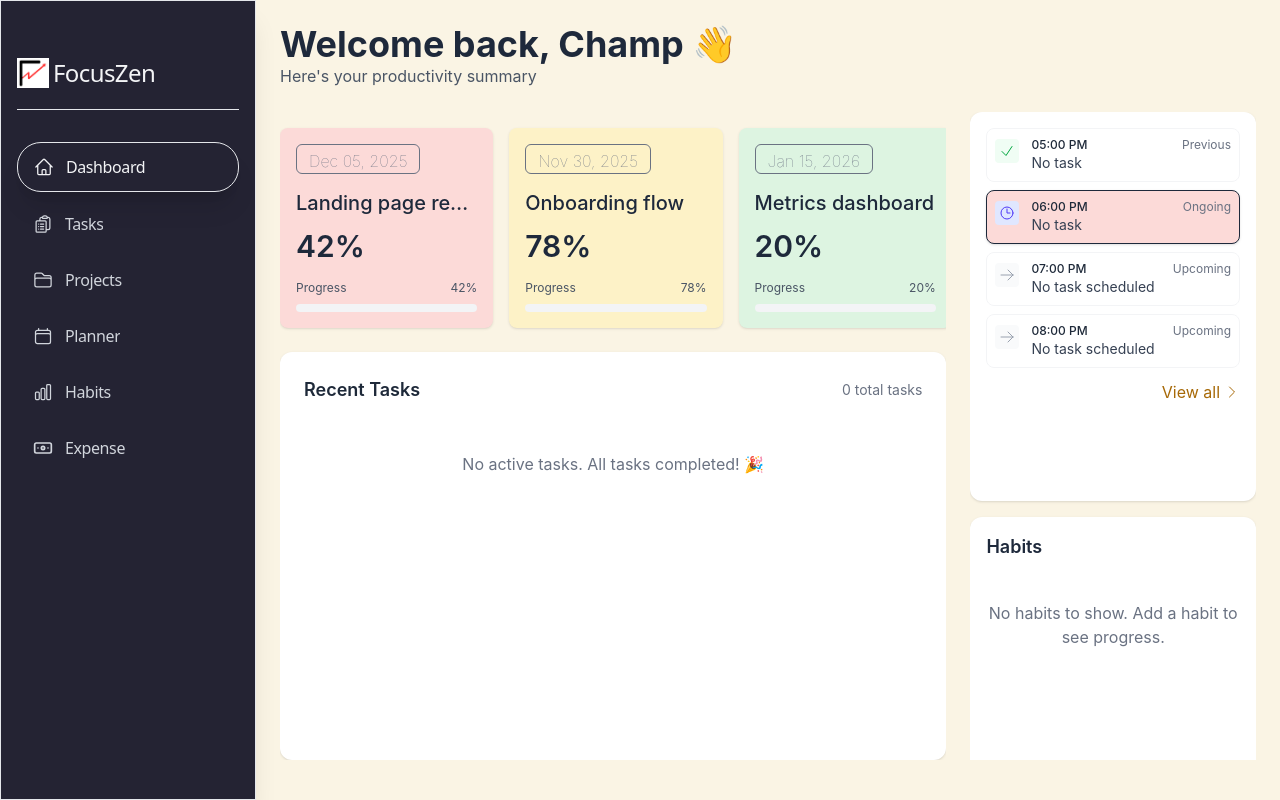
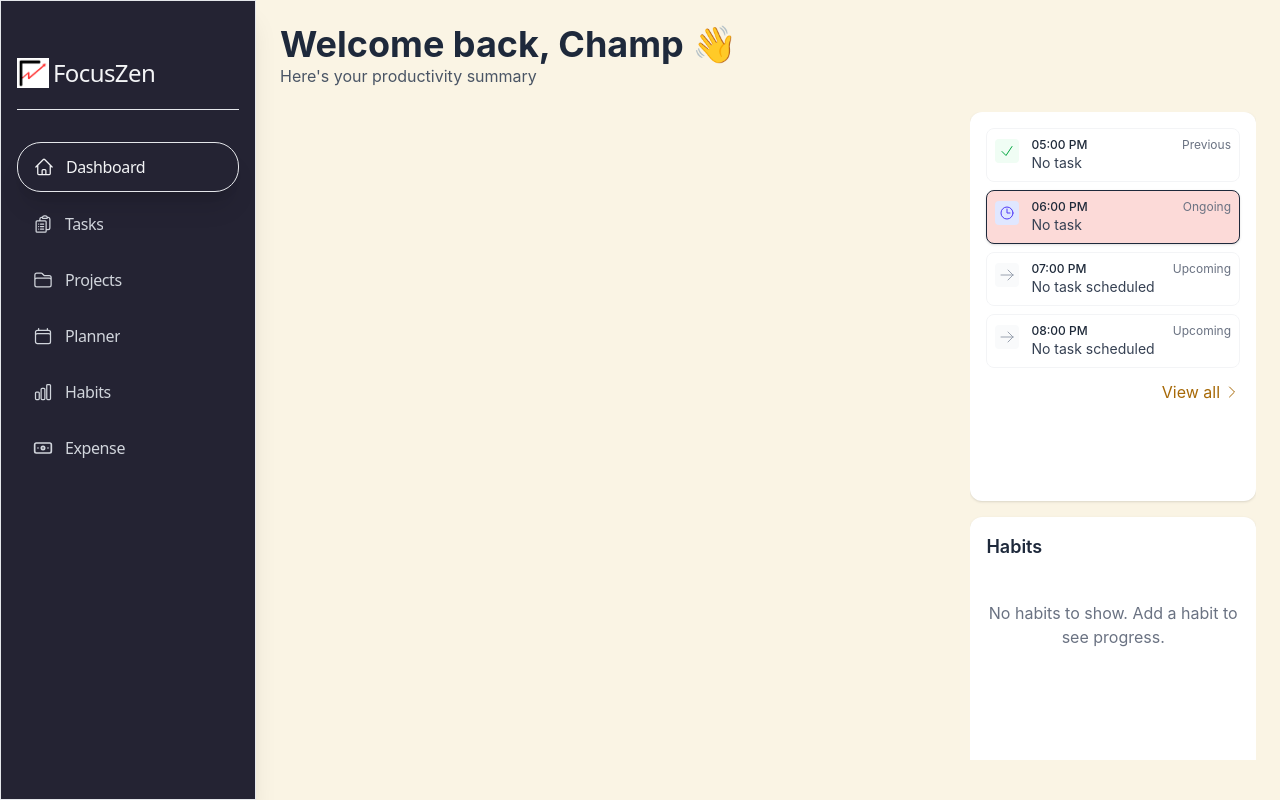
Before and after one commit to devrajsawant/focusZen, a Next.js app: page /dashboard in a window 1280 px wide. Built offline with nearby package versions, Linux system fonts and the light colour scheme.

Commit message:
commented out tasks for a while

```diff
--- a/app/dashboard/page.tsx
+++ b/app/dashboard/page.tsx
@@ -49,14 +49,14 @@ export default function DashboardPage() {
           {/* LEFT column (full width on small, ~70% on md+) */}
           <div className="flex flex-col w-full md:w-[70%] gap-4 overflow-hidden">
             {/* Project panel (top) */}
-            <div className="shrink-0">
+            {/* <div className="shrink-0">
               <ProjectPanel projects={exampleProjects} />
-            </div>
+            </div> */}
 
             {/* Task list (fills remaining left space) */}
-            <div className="flex-1 bg-white rounded-xl shadow-sm p-4 sm:p-6 overflow-auto">
+            {/* <div className="flex-1 bg-white rounded-xl shadow-sm p-4 sm:p-6 overflow-auto">
               <TaskCardsOnly />
-            </div>
+            </div> */}
           </div>
 
           {/* RIGHT column (full width below on small, ~30% on md+) */}
```
